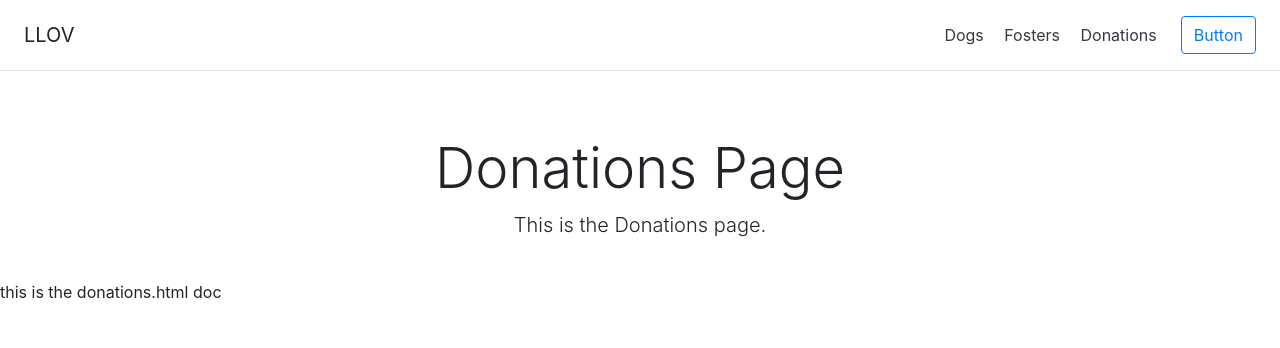
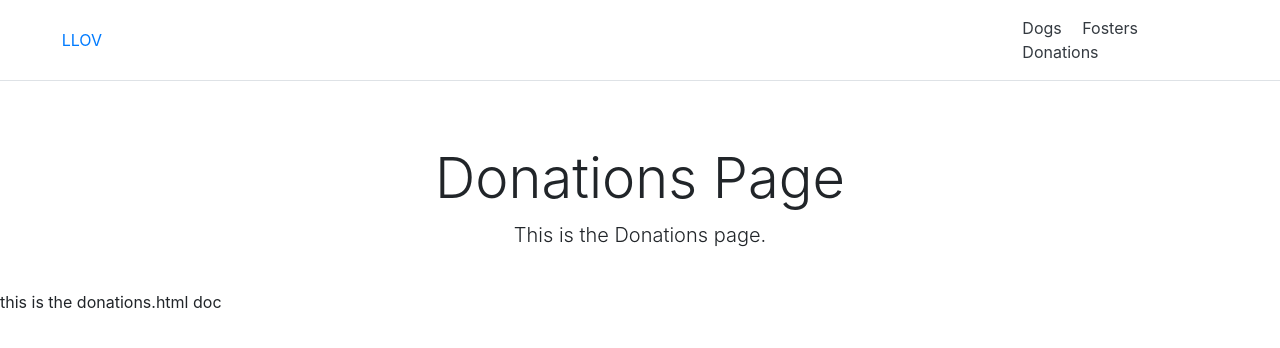
Before and after one commit to PranovD/LLOV, a Flask app: page /donations in a window 1280 px wide. Shown: the top 348 px of the page. Run offline with Flask 2, Linux system fonts and the light colour scheme; some libraries are stand-ins or nearby versions.

Commit message:
changed navbar allignment and some links

```diff
--- a/templates/index.html
+++ b/templates/index.html
@@ -13,13 +13,12 @@
 {% block body %}
     <body>
         <div class="d-flex flex-column flex-md-row align-items-center p-3 px-md-4 mb-3 bg-white border-bottom box-shadow">
-            <h5 class="my-0 mr-md-auto font-weight-normal">LLOV</h5>
-            <nav class="my-2 my-md-0 mr-md-3">
+            <a class="btn" href="/" style="margin-left:2%">LLOV</a>
+            <nav class="my-2 my-md-0 mr-md-3" style="margin-left:73%">
                 <a class="p-2 text-dark" href="/dogs">Dogs</a>
                 <a class="p-2 text-dark" href="/fosters">Fosters</a>
                 <a class="p-2 text-dark" href="/donations">Donations</a>
             </nav>
-            <a class="btn btn-outline-primary" href="#">Button</a>
         </div>
 
 
```
